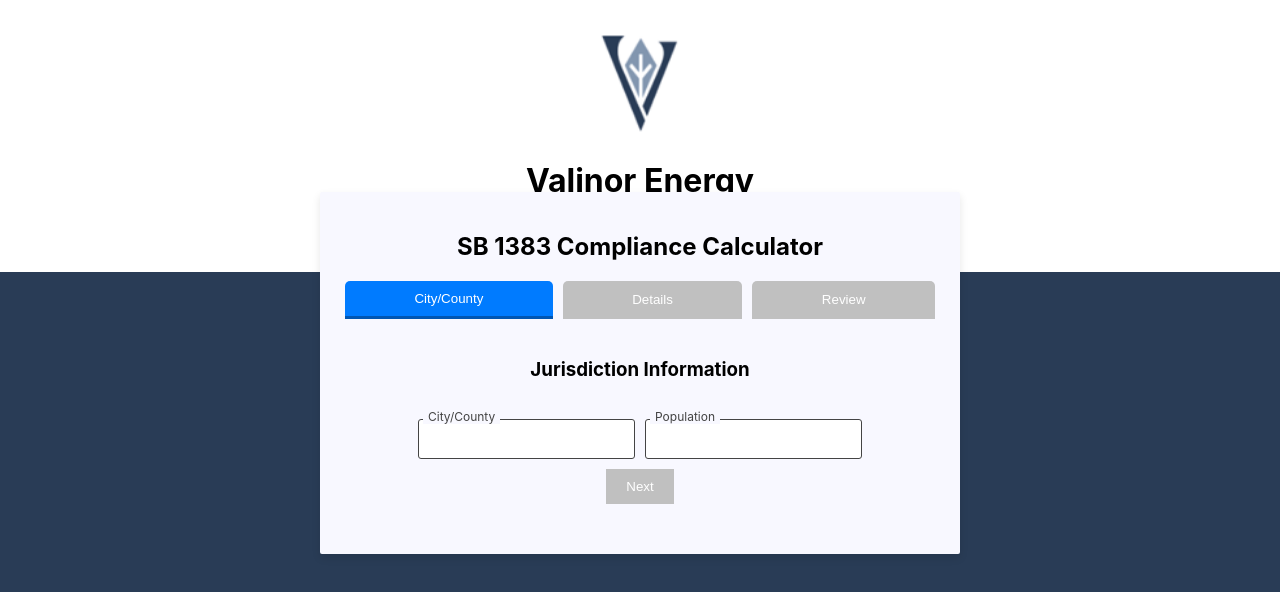
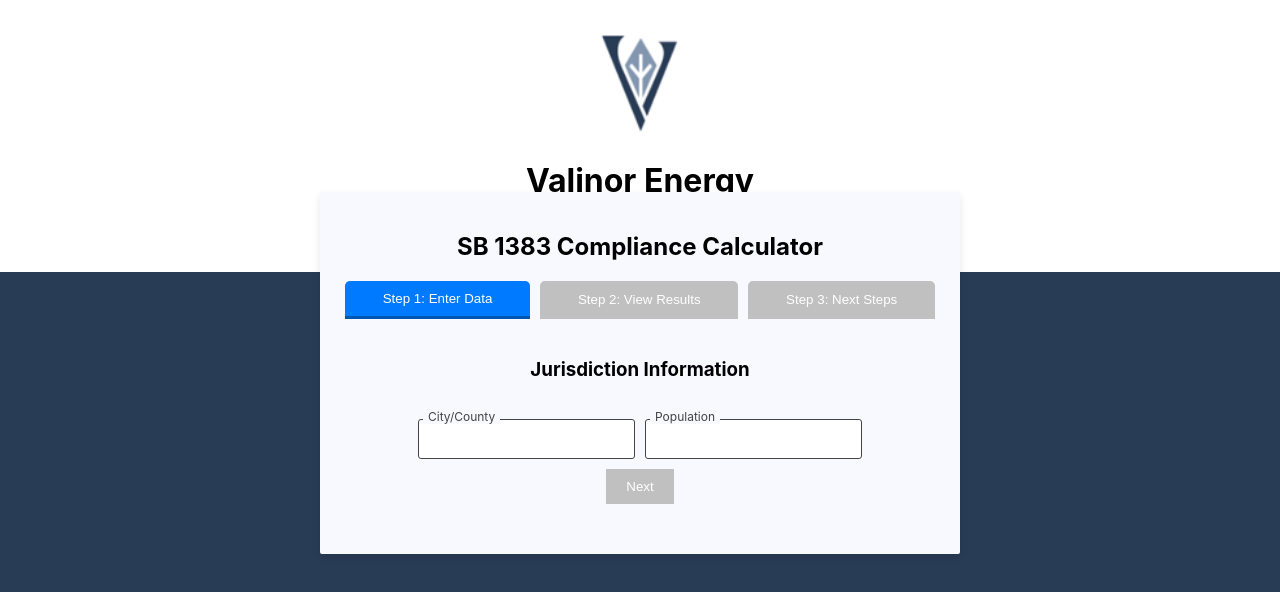
Before and after one commit to toddbrannon/react-tabs-form-app, a React (Create React App) app: page / in a window 1280 px wide. Shown: the top 592 px of the page. Built offline with nearby package versions, Linux system fonts and the light colour scheme.

Commit message:
changed captions for the tabs

```diff
--- a/src/App.js
+++ b/src/App.js
@@ -54,9 +54,9 @@ function App() {
         <div className="card">
           <h2>SB 1383 Compliance Calculator</h2>
           <div className="tabs">
-            <button className={activeTab === 1 ? 'active' : ''}>City/County</button>
-            <button className={activeTab === 2 ? 'active' : ''}>Details</button>
-            <button className={activeTab === 3 ? 'active' : ''}>Review</button>
+            <button className={activeTab === 1 ? 'active' : ''}>Step 1: Enter Data</button>
+            <button className={activeTab === 2 ? 'active' : ''}>Step 2: View Results</button>
+            <button className={activeTab === 3 ? 'active' : ''}>Step 3: Next Steps</button>
           </div>
 
           <div className="tab-content">
```
